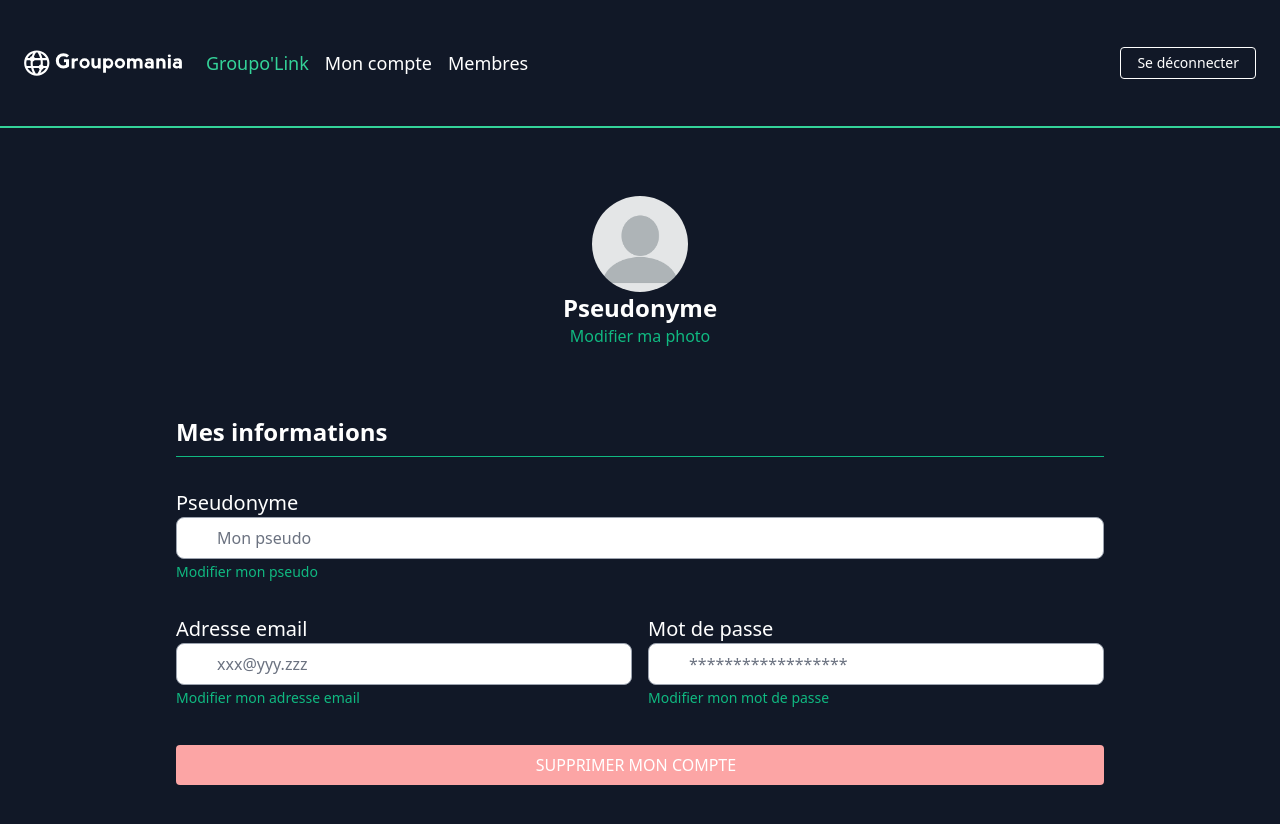
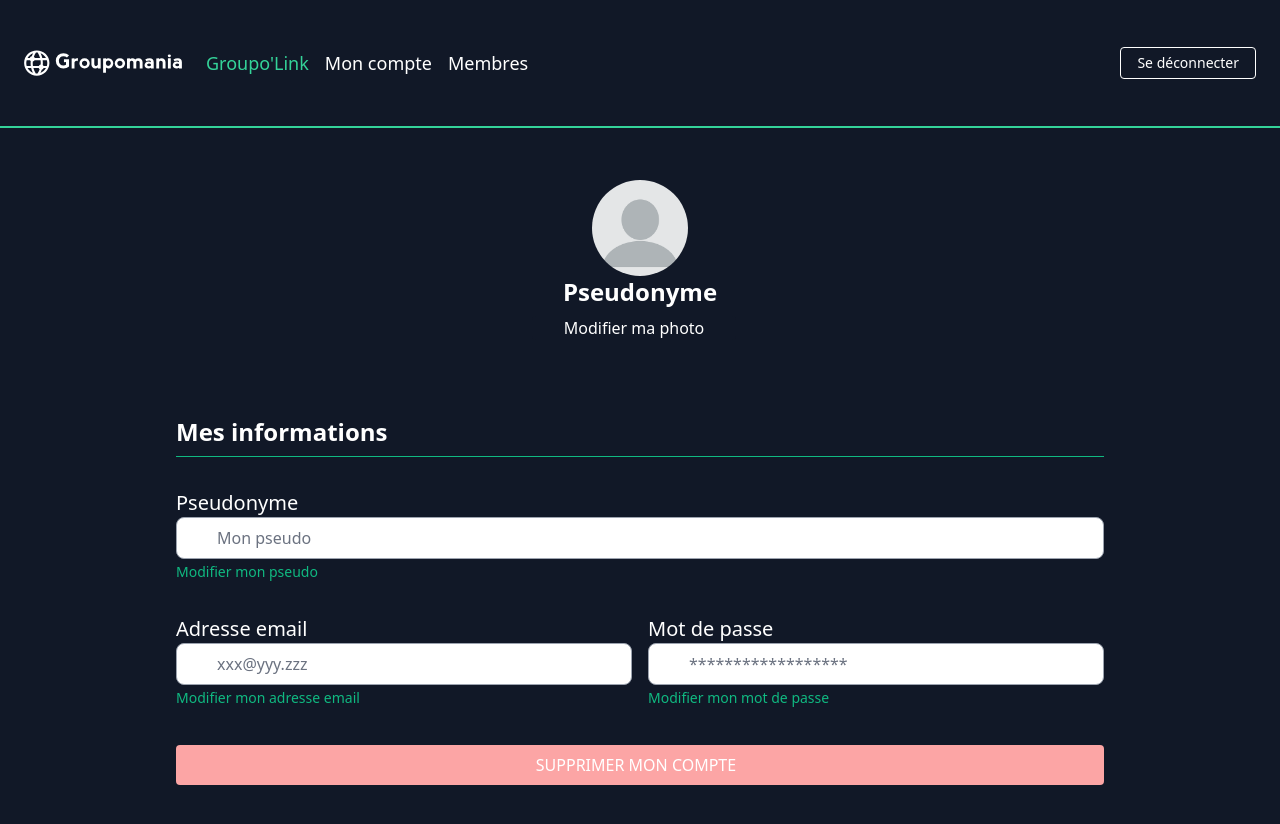
Before and after one commit to Helene-85/OC-P7-SocialNetwork, a Vue app in the folder frontend/: page /Account/1 in a window 1280 px wide. Shown: the top 824 px of the page. Built offline with nearby package versions, Linux system fonts and the light colour scheme.

Commit message:
Ajout bouton modifier ma photo de profil

```diff
--- a/frontend/src/views/Account.vue
+++ b/frontend/src/views/Account.vue
@@ -12,9 +12,20 @@
             class="h-24 w-24 object-cover rounded-full"
           />
           <h1 class="text-2xl font-semibold">Pseudonyme</h1>
-          <a href="#" class="text-green-500 text-center hover:text-gray-200"
-            >Modifier ma photo</a
-          >
+          <div class="flex items-center mb-6 -mt-4 mr-3">
+              <div class="flex ml-auto">
+                <input
+                style="display: none"
+                class="mt-2"
+                type="file"
+                @change="onFileSelected"
+                ref="fileInput">
+                <button
+                class="flex items-center justify-center mt-6 px-8 focus:outline-none text-white text-sm sm:text-base bg-gray-900 hover:bg-green-500 hover:text-white rounded w-full transition duration-250 ease-in"
+                @click="$refs.fileInput.click()">Modifier ma photo
+                </button>
+              </div>
+            </div>
         </div>
       </div>
       <div class="flex justify-center bg-gray-900">
@@ -94,7 +105,17 @@
 
 <script>
 export default {
-  name: 'Account'
+  name: 'Account',
+  data() {
+    return {
+
+    }
+  },
+  methods: {
+      onFileSelected(event) {
+      this.image = event.target.image[0]
+    },
+  }
 }
 </script>
 
```
